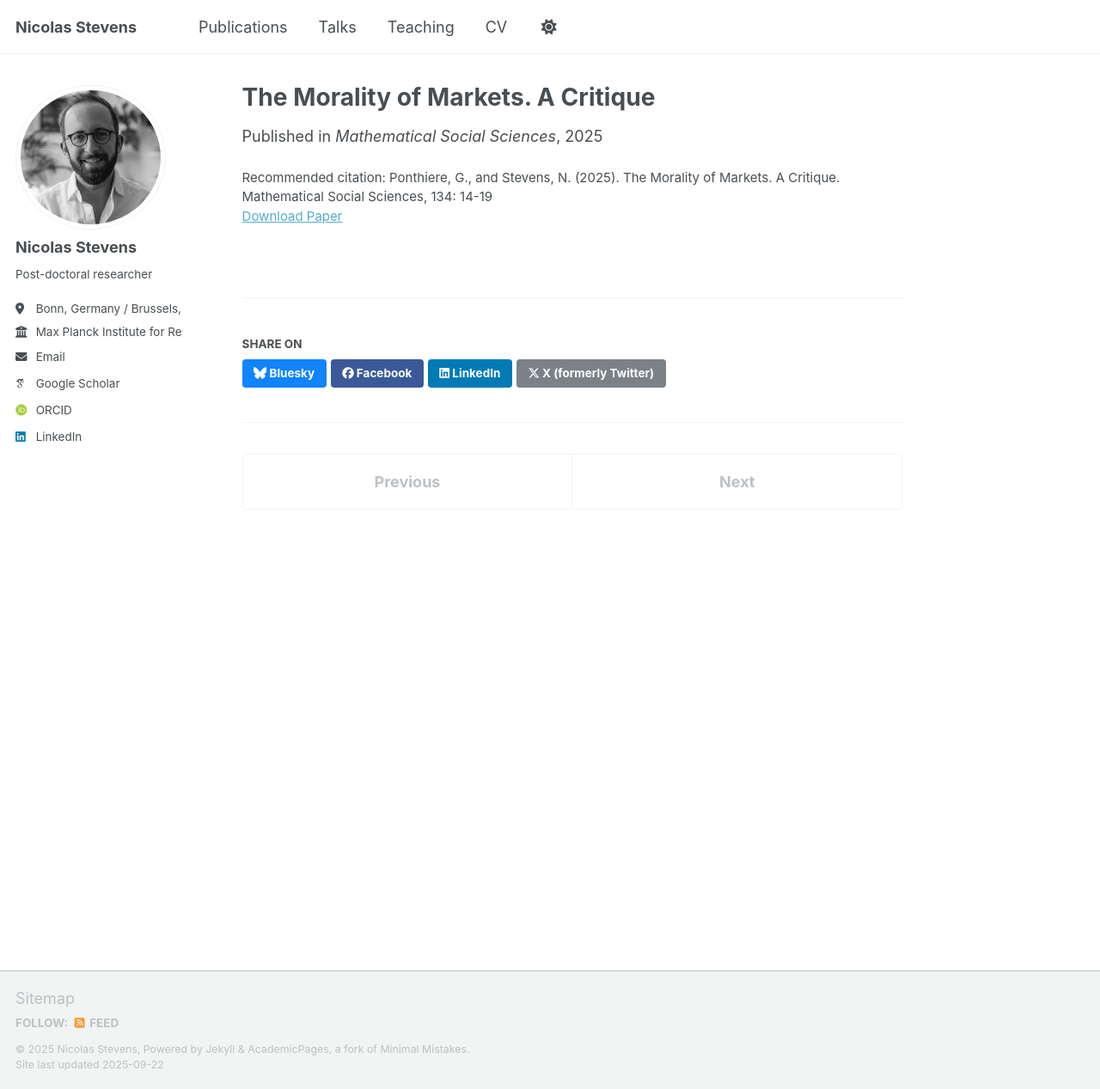
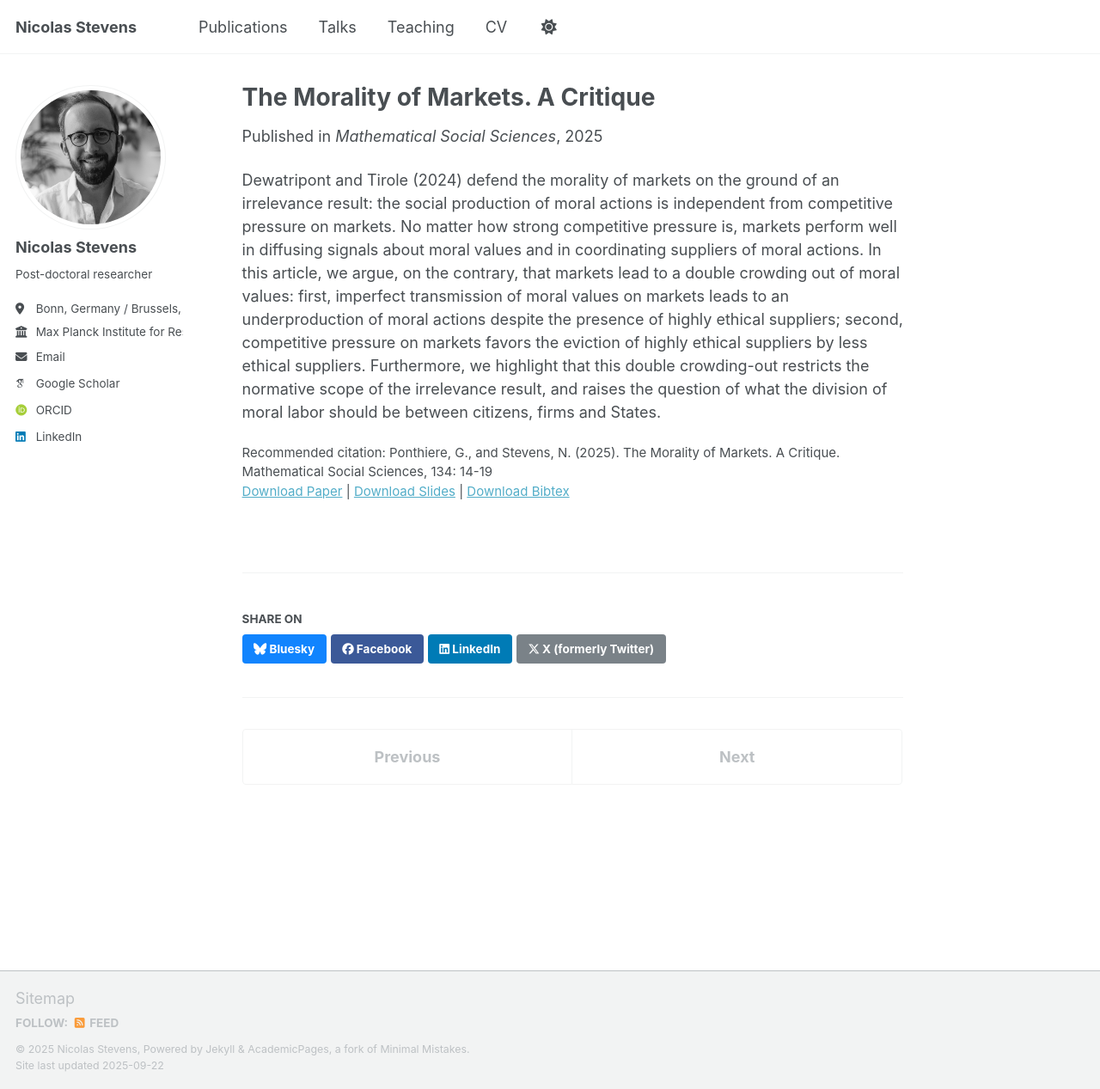
Before and after one commit to NicolasStevens/NicolasStevens.github.io, a Jekyll site: the page built from _publications/PonthiereStevens2024.md, in a window 1280 px wide and 1267 px high. Shown: the whole window at 86% size. Built offline with Jekyll 4.4.1, drawn with Linux system fonts in a browser that asks for light colours; some web fonts are replaced; a script that is not in the unit is left out.

Commit message:
Update PonthiereStevens2024.md

```diff
--- a/_publications/PonthiereStevens2024.md
+++ b/_publications/PonthiereStevens2024.md
@@ -3,8 +3,12 @@ title: "The Morality of Markets. A Critique"
 collection: publications
 category: manuscripts
 permalink: /publication/PonthiereStevens2024
+excerpt: 'Joint work with Gregory Ponthiere.'
 date: 2025-01-01
 venue: 'Mathematical Social Sciences'
+slidesurl: ''
 paperurl: 'https://NicolasStevens.github.io/files/PonthiereStevens2024.pdf'
+bibtexurl: ''
 citation: 'Ponthiere, G., and Stevens, N. (2025). The Morality of Markets. A Critique. Mathematical Social Sciences, 134: 14-19'
 ---
+Dewatripont and Tirole (2024) defend the morality of markets on the ground of an irrelevance result: the social production of moral actions is independent from competitive pressure on markets. No matter how strong competitive pressure is, markets perform well in diffusing signals about moral values and in coordinating suppliers of moral actions. In this article, we argue, on the contrary, that markets lead to a double crowding out of moral values: first, imperfect transmission of moral values on markets leads to an underproduction of moral actions despite the presence of highly ethical suppliers; second, competitive pressure on markets favors the eviction of highly ethical suppliers by less ethical suppliers. Furthermore, we highlight that this double crowding-out restricts the normative scope of the irrelevance result, and raises the question of what the division of moral labor should be between citizens, firms and States.
```
